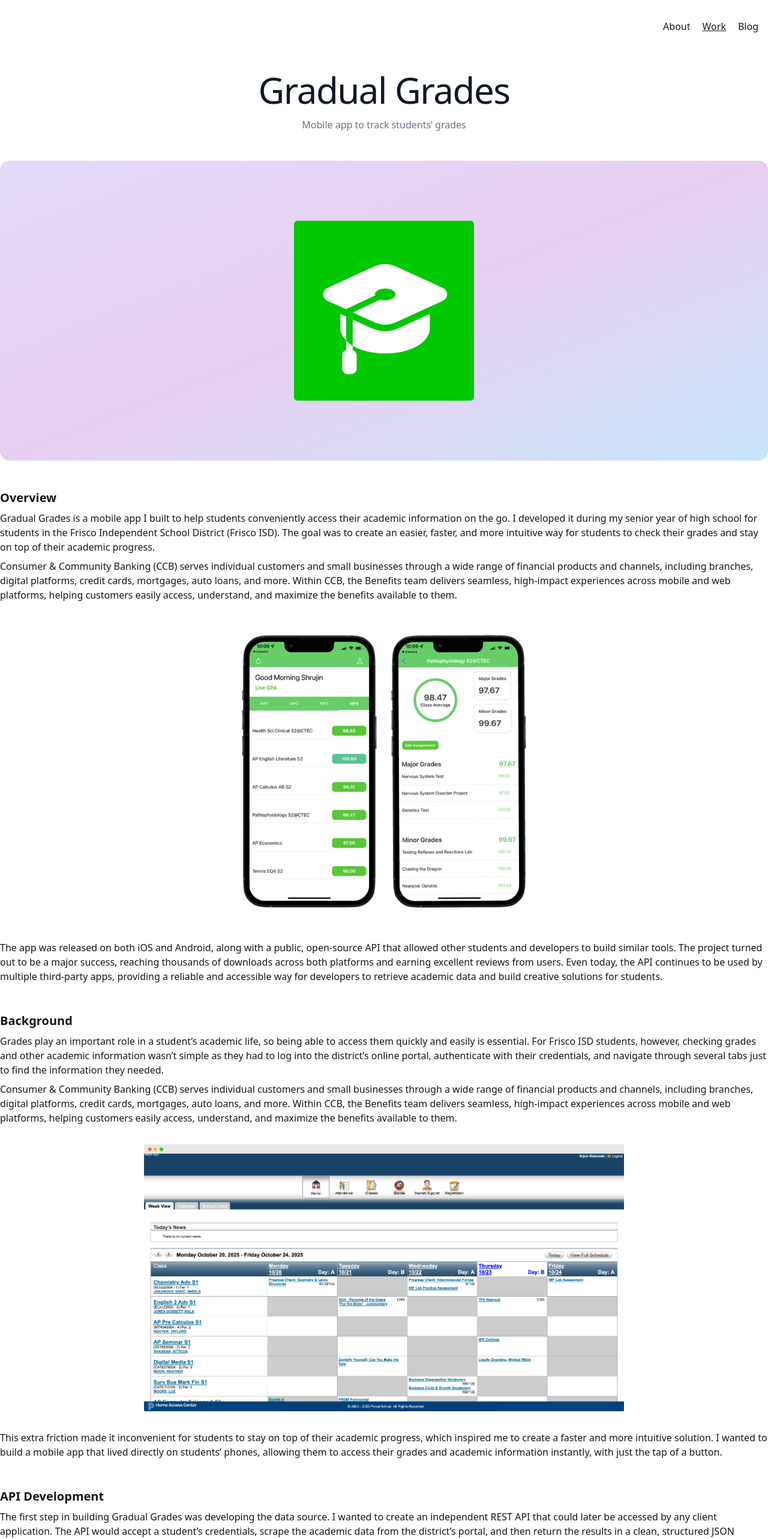
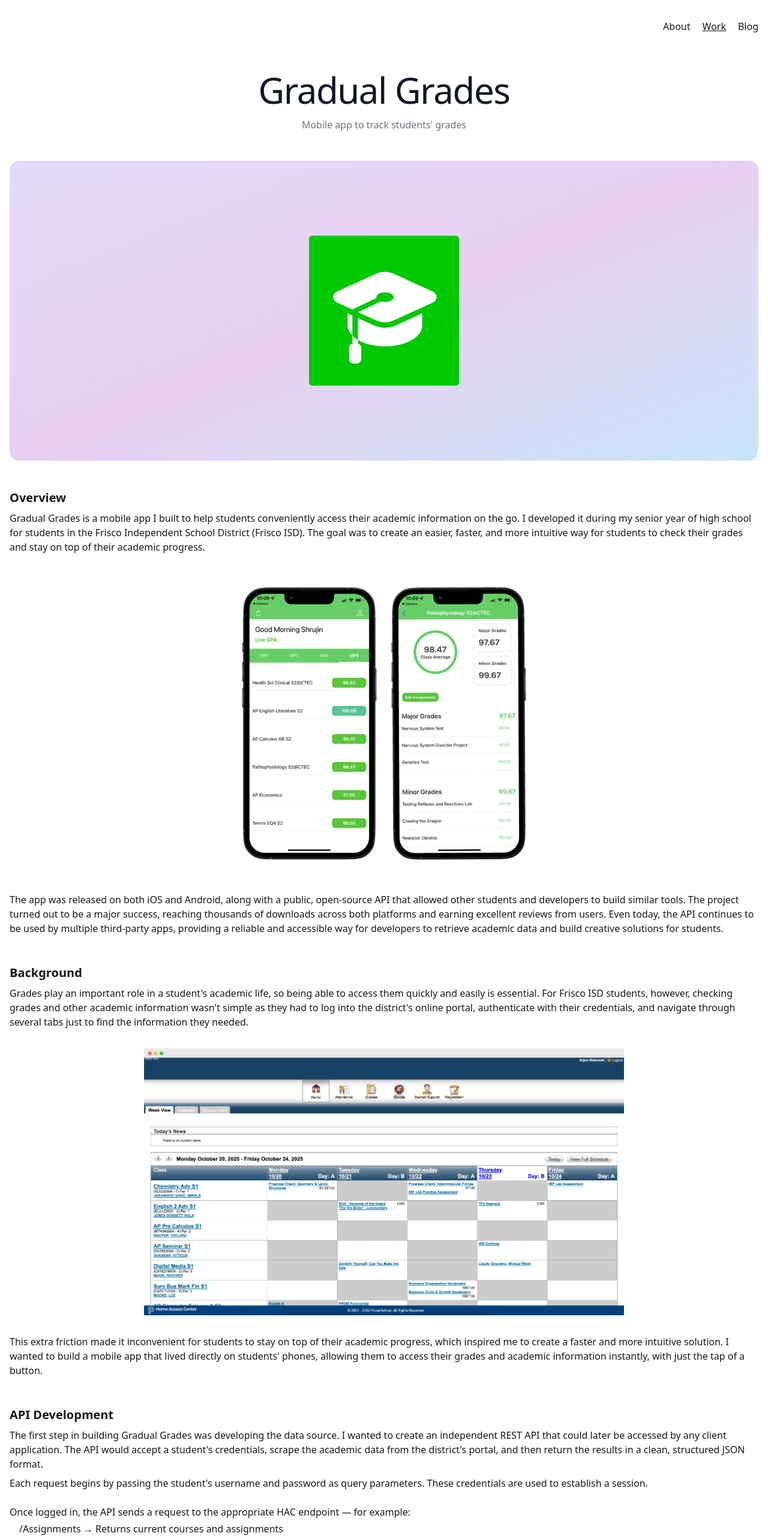
Before and after one commit to SumitNalavade/Portfolio, a Next.js app: page /work/gradual in a window 1280 px wide. Shown: the top 2566 px of the page at 60% size. Built offline with nearby package versions, Linux system fonts and the light colour scheme.

Commit message:
Make gradual page responsive

```diff
--- a/src/app/work/(details)/gradual/page.tsx
+++ b/src/app/work/(details)/gradual/page.tsx
@@ -2,22 +2,22 @@
 
 export default function Details() {
     return (
-        <div className="flex flex-col gap-y-12 py-8">
+        <div className="flex flex-col gap-y-12 py-8 px-4">
             <div className="text-center">
-                <p className="text-6xl font-light tracking-tight text-gray-900">
+                <p className="text-5xl lg:text-6xl font-light tracking-tight text-gray-900">
                     Gradual Grades
                 </p>
                 <p className="mt-4 text-gray-500">
-                    Mobile app to track students’ grades
+                    Mobile app to track students' grades
                 </p>
             </div>
 
-            <div className="flex justify-center items-center bg-gradient-to-br from-[#E3D9F9] via-[#E8CFF2] to-[#C7E5FA] rounded-2xl h-[500px] p-6">
+            <div className="flex justify-center items-center bg-gradient-to-br from-[#E3D9F9] via-[#E8CFF2] to-[#C7E5FA] rounded-2xl h-[300px] sm:h-[400px] lg:h-[500px] p-4 lg:p-6">
                 <Image
                     src="/work/gradual/banner_image.png"
                     alt="Gradual Thumbnail"
-                    width={300}
-                    height={300}
+                    width={250}
+                    height={250}
                     className="object-contain"
                 />
             </div>
@@ -27,14 +27,12 @@
 
                 <p>Gradual Grades is a mobile app I built to help students conveniently access their academic information on the go. I developed it during my senior year of high school for students in the Frisco Independent School District (Frisco ISD). The goal was to create an easier, faster, and more intuitive way for students to check their grades and stay on top of their academic progress.</p>
 
-                <p>Consumer & Community Banking (CCB) serves individual customers and small businesses through a wide range of financial products and channels, including branches, digital platforms, credit cards, mortgages, auto loans, and more. Within CCB, the Benefits team delivers seamless, high-impact experiences across mobile and web platforms, helping customers easily access, understand, and maximize the benefits available to them.</p>
-
                 <Image
                     src="/work/gradual/gradual_screenshot.png"
                     alt="Gradual app screenshot"
                     width={500}
                     height={500}
-                    className="object-contain mx-auto my-8"
+                    className="object-contain mx-auto my-8 h-auto"
                 />
 
                 <p>The app was released on both iOS and Android, along with a public, open-source API that allowed other students and developers to build similar tools. The project turned out to be a major success, reaching thousands of downloads across both platforms and earning excellent reviews from users. Even today, the API continues to be used by multiple third-party apps, providing a reliable and accessible way for developers to retrieve academic data and build creative solutions for students.</p>
@@ -43,27 +41,25 @@
             <div className="space-y-2">
                 <p className="text-xl font-semibold">Background</p>
 
-                <p>Grades play an important role in a student’s academic life, so being able to access them quickly and easily is essential. For Frisco ISD students, however, checking grades and other academic information wasn’t simple as they had to log into the district’s online portal, authenticate with their credentials, and navigate through several tabs just to find the information they needed.</p>
-
-                <p>Consumer & Community Banking (CCB) serves individual customers and small businesses through a wide range of financial products and channels, including branches, digital platforms, credit cards, mortgages, auto loans, and more. Within CCB, the Benefits team delivers seamless, high-impact experiences across mobile and web platforms, helping customers easily access, understand, and maximize the benefits available to them.</p>
+                <p>Grades play an important role in a student's academic life, so being able to access them quickly and easily is essential. For Frisco ISD students, however, checking grades and other academic information wasn't simple as they had to log into the district's online portal, authenticate with their credentials, and navigate through several tabs just to find the information they needed.</p>
 
                 <Image
                     src="/work/gradual/hac_screenshot.png"
                     alt="HAC screenshot"
                     width={800}
                     height={500}
-                    className="object-contain mx-auto my-8"
+                    className="object-contain mx-auto my-8 h-auto"
                 />
 
-                <p>This extra friction made it inconvenient for students to stay on top of their academic progress, which inspired me to create a faster and more intuitive solution. I wanted to build a mobile app that lived directly on students’ phones, allowing them to access their grades and academic information instantly, with just the tap of a button.</p>
+                <p>This extra friction made it inconvenient for students to stay on top of their academic progress, which inspired me to create a faster and more intuitive solution. I wanted to build a mobile app that lived directly on students' phones, allowing them to access their grades and academic information instantly, with just the tap of a button.</p>
             </div>
 
             <div className="space-y-2">
                 <p className="text-xl font-semibold">API Development</p>
 
-                <p>The first step in building Gradual Grades was developing the data source. I wanted to create an independent REST API that could later be accessed by any client application. The API would accept a student’s credentials, scrape the academic data from the district’s portal, and then return the results in a clean, structured JSON format.</p>
+                <p>The first step in building Gradual Grades was developing the data source. I wanted to create an independent REST API that could later be accessed by any client application. The API would accept a student's credentials, scrape the academic data from the district's portal, and then return the results in a clean, structured JSON format.</p>
 
-                <p>Each request begins by passing the student’s username and password as query parameters. These credentials are used to establish a session.</p>
+                <p>Each request begins by passing the student's username and password as query parameters. These credentials are used to establish a session.</p>
 
                 <ul className="space-y-1 py-4">
                     <p>Once logged in, the API sends a request to the appropriate HAC endpoint — for example:</p>
@@ -82,7 +78,7 @@
                     alt="HAC screenshot"
                     width={800}
                     height={500}
-                    className="object-contain mx-auto my-8"
+                    className="object-contain mx-auto my-8 h-auto"
                 />
 
                 <Image
@@ -90,7 +86,7 @@
                     alt="HAC screenshot"
                     width={800}
                     height={500}
-                    className="object-contain mx-auto my-8"
+                    className="object-contain mx-auto my-8 h-auto"
                 />
 
                 <p>Additionally, I built an interactive documentation website to help other developers understand how to use the API. I decided to open-source the project because I knew that after I graduated, it would be difficult for me to continue maintaining the mobile app, but I still wanted students and developers to have a way to access academic data programmatically.</p>
@@ -103,36 +99,36 @@
 
                 <p>Soon after the API was developed and hosted, I began working on the mobile app itself. Since I was operating on a tight timeline and working with a small development team — just myself and another student — we decided to build the app using React Native, a cross-platform framework that allowed us to deploy to both iOS and Android from a single codebase. This decision helped us move quickly while maintaining a consistent user experience across devices, making Gradual Grades accessible to as many students as possible.</p>
 
-                <p>Development was smooth sailing as we didn’t encounter any major issues with the frameworks. Using React Native and Expo gave us access to many ready-to-use components that worked well right out of the box. Our app design evolved organically throughout the development process as we refined the interface based on usability and feedback from early testers.</p>
+                <p>Development was smooth sailing as we didn't encounter any major issues with the frameworks. Using React Native and Expo gave us access to many ready-to-use components that worked well right out of the box. Our app design evolved organically throughout the development process as we refined the interface based on usability and feedback from early testers.</p>
             </div>
 
             <div className="space-y-2">
                 <p className="text-xl font-semibold">Launch + Reception</p>
 
-                <p>We launched the app during the spring semester of the school year and received an overwhelmingly positive response from students. They appreciated the convenience of being able to check their grades instantly and loved the extra features we added, such as real-time GPA calculations and a “what-if” grade calculator that let them see how upcoming assignments could impact their overall scores.</p>
+                <p>We launched the app during the spring semester of the school year and received an overwhelmingly positive response from students. They appreciated the convenience of being able to check their grades instantly and loved the extra features we added, such as real-time GPA calculations and a "what-if" grade calculator that let them see how upcoming assignments could impact their overall scores.</p>
 
-                <p>We also received helpful feedback from students who suggested ways to improve the app’s design and make a few minor user experience (UX) enhancements. These insights were invaluable, helping us identify small tweaks that could make the app even more intuitive and enjoyable to use.</p>
+                <p>We also received helpful feedback from students who suggested ways to improve the app's design and make a few minor user experience (UX) enhancements. These insights were invaluable, helping us identify small tweaks that could make the app even more intuitive and enjoyable to use.</p>
 
                 <Image
                     src="/work/gradual/gradual_yearbook_quote.png"
                     alt="HAC screenshot"
                     width={800}
                     height={500}
-                    className="object-contain mx-auto my-8"
+                    className="object-contain mx-auto my-8 h-auto"
                 />
             </div>
 
             <div className="space-y-2">
                 <p className="text-xl font-semibold">Ongoing Support</p>
 
-                <p>While I haven’t been able to actively maintain the Gradual Grades app since graduating from high school, I’ve continued to support and update the API. Over time, this API has become the foundation for many other student-built apps, enabling developers across the district to create their own tools similar to Gradual Grades.</p>
+                <p>While I haven't been able to actively maintain the Gradual Grades app since graduating from high school, I've continued to support and update the API. Over time, this API has become the foundation for many other student-built apps, enabling developers across the district to create their own tools similar to Gradual Grades.</p>
 
                 <Image
                     src="/work/gradual/gradual_usage_screenshot.png"
                     alt="HAC screenshot"
                     width={800}
                     height={500}
-                    className="object-contain mx-auto my-8"
+                    className="object-contain mx-auto my-8 h-auto"
                 />
 
                 <p>Today, the service continues to handle thousands of requests each month and powers multiple apps that are still actively used by students.</p>
```
